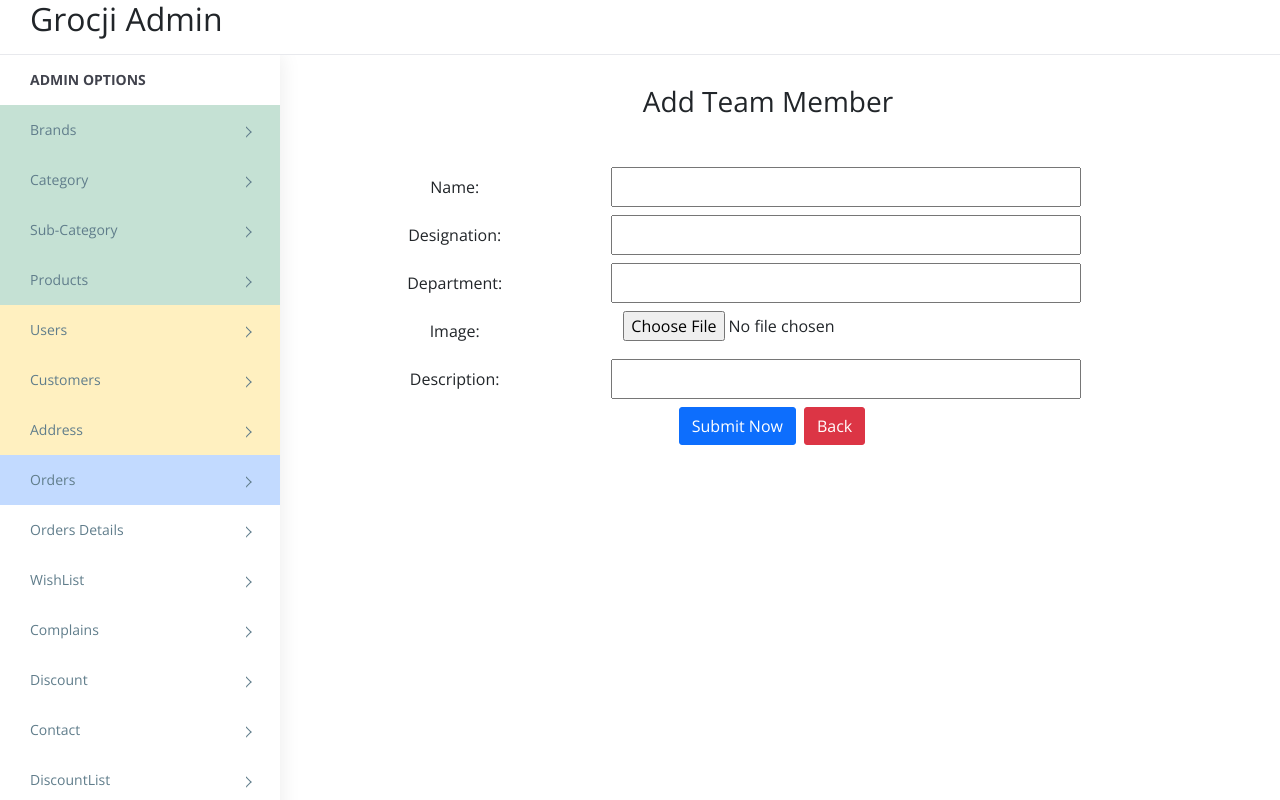
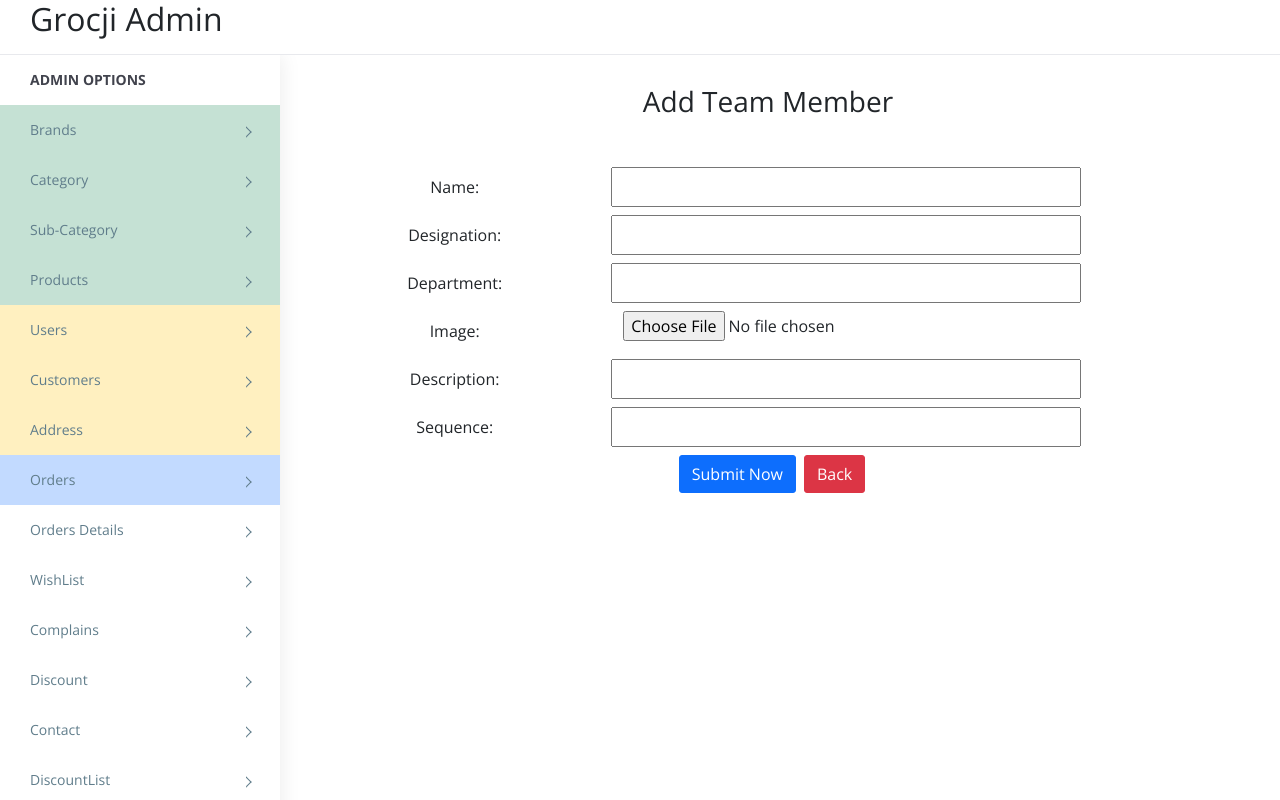
Before and after one commit to hsahu4012/admin, a React (Create React App) app: page /addteam in a window 1280 px wide. Built offline with nearby package versions, Linux system fonts and the light colour scheme; sample sign-in values are in the browser's storage.

Commit message:
Add Sequence Field

```diff
--- a/src/components/Ourteam/AddTeam.js
+++ b/src/components/Ourteam/AddTeam.js
@@ -13,6 +13,7 @@ const AddTeam = () => {
     department: '',
     image: '',
     description: '',
+    sequence: '',
   };
 
   const submitTeam = async values => {
@@ -27,6 +28,7 @@ const AddTeam = () => {
         formData.append('department', values.department);
         formData.append('image', image);
         formData.append('description', values.description);
+        formData.append('sequence', values.sequence);
 
         await axios.post(
           `${process.env.REACT_APP_API_URL}ourTeam/addourTeam`,
@@ -43,6 +45,7 @@ const AddTeam = () => {
       console.log(error);
     }
   };
+
 
   return (
     <>
@@ -81,6 +84,10 @@ const AddTeam = () => {
               <label className='col-4 my-2 text-center'>Description:</label>
               <Field name='description' type='text' className='col-6' />
             </div>
+            <div className='row mb-2'>
+              <label className='col-4 my-2 text-center'>Sequence:</label>
+              <Field name='sequence' type='number' className='col-6' />
+            </div>
 
             <div className='text-center'>
               <button type='submit' className='btn btn-primary mx-2'>
--- a/src/components/Ourteam/TeamList.js
+++ b/src/components/Ourteam/TeamList.js
@@ -57,6 +57,7 @@ const TeamList = () => {
                 <th>Department</th>
                 <th>Image</th>
                 <th>Description</th>
+                <th>Sequence</th>
                 <th>Action</th>
               </tr>
             </thead>
@@ -77,6 +78,7 @@ const TeamList = () => {
                       />
                     </td>
                     <td>{item.description}</td>
+                    <td>{item.sequence}</td>
                     <td>
                       <Link
                         to={`/updateTeam/${item.id}`}
--- a/src/components/Ourteam/UpdateTeam.js
+++ b/src/components/Ourteam/UpdateTeam.js
@@ -12,6 +12,7 @@ const UpdateTeam = () => {
     department: '',
     image: '',
     description: '',
+    sequence: '',
   });
 
   const [image, setImage] = useState(null);
@@ -26,6 +27,7 @@ const UpdateTeam = () => {
           department: res.data[0].department,
           image: res.data[0].image,
           description: res.data[0].description,
+          sequence: res.data[0].sequence,
         };
         setFormValues(obj);
       })
@@ -123,6 +125,10 @@ const UpdateTeam = () => {
             <label className='col-4 my-2 text-center'>Description:-</label>
             <Field name='description' type='text' className='col-6' />
           </div>
+          <div className='row mb-2'>
+            <label className='col-4 my-2 text-center'>Sequence:-</label>
+            <Field name='sequence' type='number' className='col-6' />
+          </div>
 
           <div className='hey'>
             <button type='submit'>Submit</button>
```
